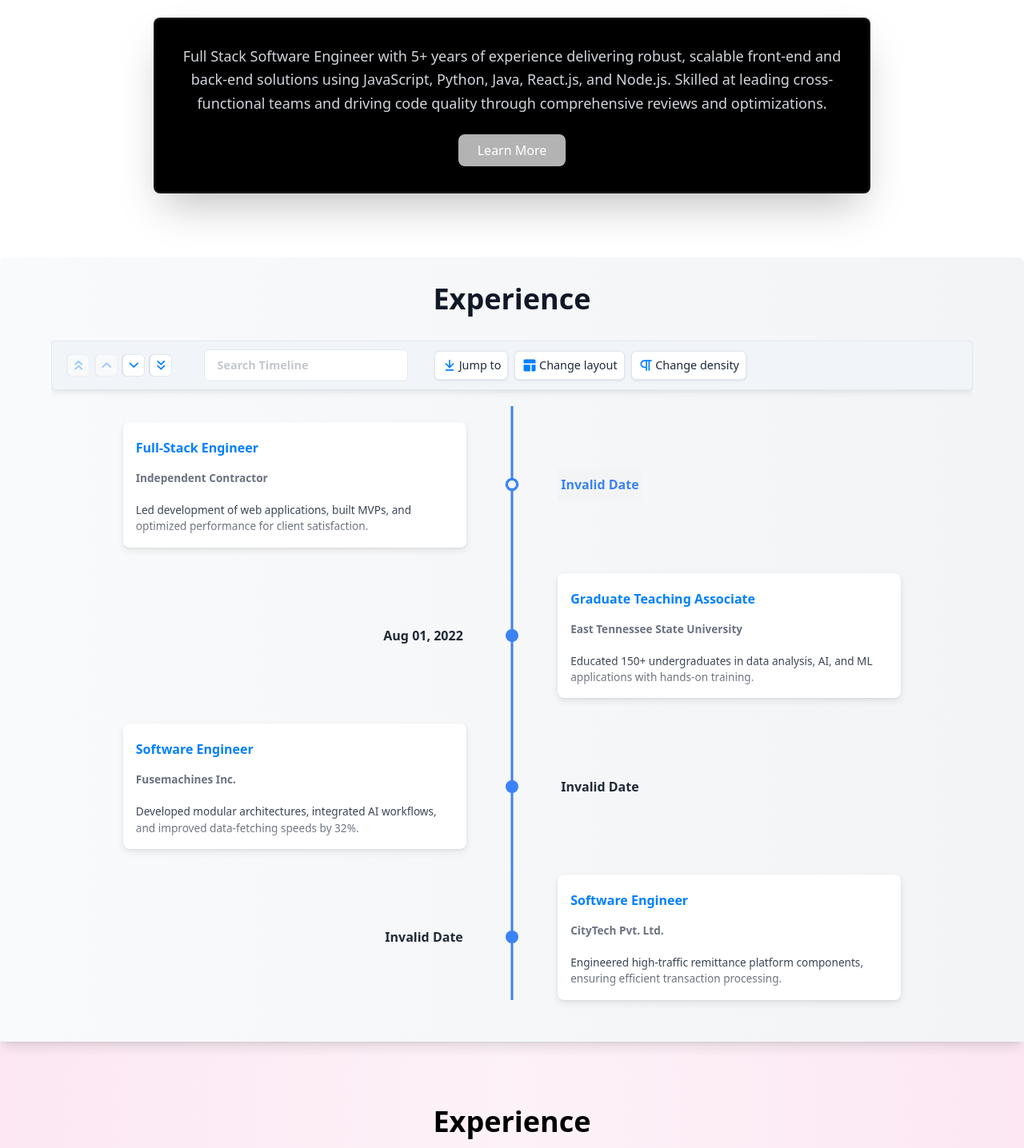
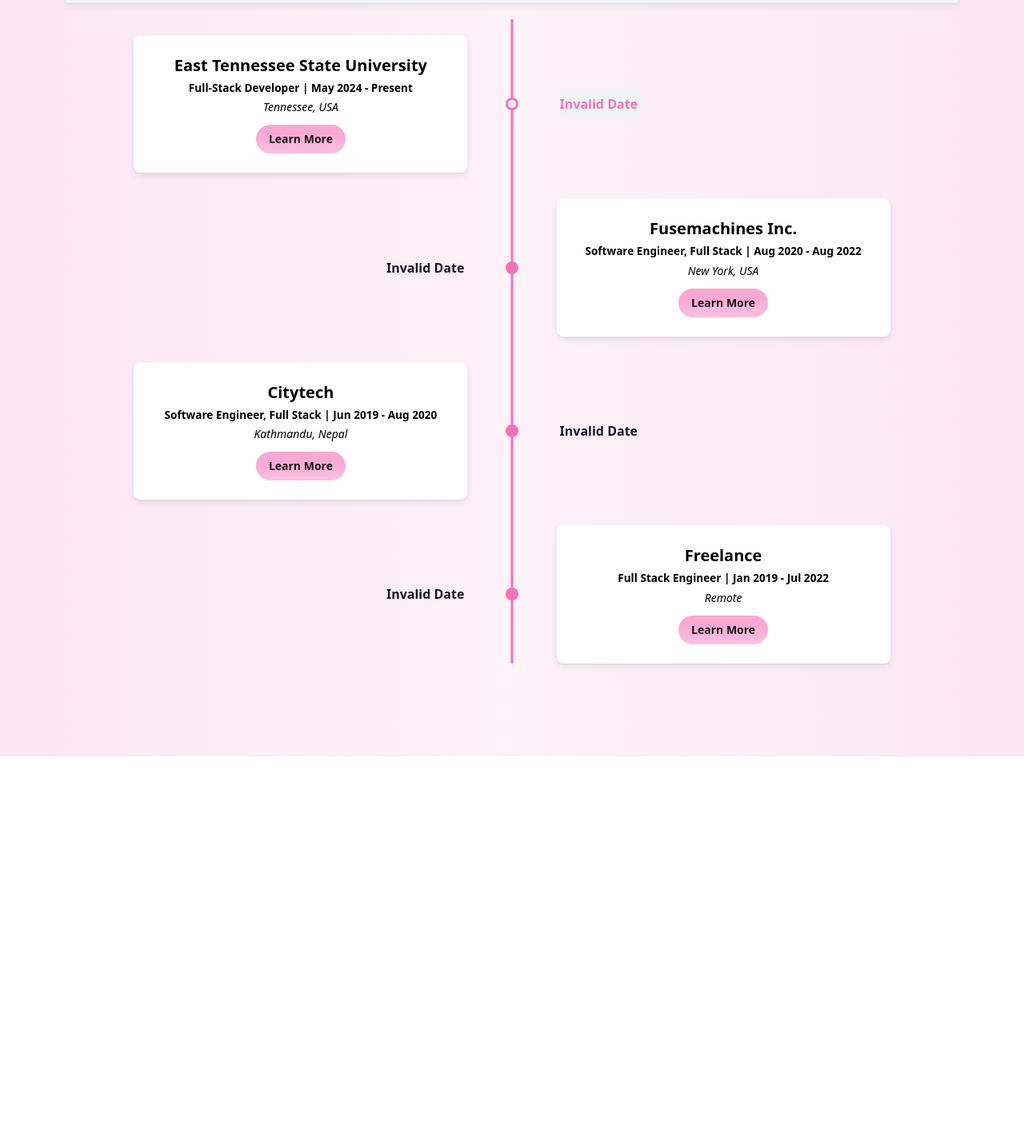
Before and after one commit to bigyaa/bigyaa.github.io, a React (Create React App) app: page / in a window 1280 px wide. Shown: the part 954-2390 px from the top of the page at 80% size. After the commit the page ends 1960 px from the top, so only its background shows below. Built offline with nearby package versions, Linux system fonts and the light colour scheme.

Commit message:
Remove extra components from App that don't work right yet

```diff
--- a/src/App.js
+++ b/src/App.js
@@ -21,9 +21,9 @@
   return (
     <div>
     <Header />
-    <About />
+    {/* <About /> */}
     <Timeline experiences={data.experiences}/>
-    <Experiences projects={data.projects}/>
+    {/* <Experiences projects={data.projects}/> */}
     <Footer />
   </div>
   );
--- a/src/components/Experiences.js
+++ b/src/components/Experiences.js
@@ -1,5 +1,5 @@
-import React from 'react';
-import { motion } from 'framer-motion';
+import React, { useState } from 'react';
+import { motion, AnimatePresence } from 'framer-motion';
 import experiences from '../data/experiences';
 
 // Container and item variants for staggering animations
@@ -27,13 +27,35 @@
   },
 };
 
+// Variants for the collapsible bullet points
+const bulletVariants = {
+  hidden: {
+    opacity: 0,
+    height: 0,
+    transition: {
+      duration: 0.3,
+      ease: 'easeInOut',
+    },
+  },
+  visible: {
+    opacity: 1,
+    height: 'auto',
+    transition: {
+      duration: 0.3,
+      ease: 'easeInOut',
+    },
+  },
+};
+
 // Card for each experience
 function ExperienceCard({ experience }) {
+  // Track whether bullets are displayed
+  const [showBullets, setShowBullets] = useState(false);
+
   return (
     <motion.div
-      // Apply item variant to each card
       variants={itemVariants}
-      // A playful hover effect
+      // A playful hover effect for the entire card
       whileHover={{ scale: 1.06, rotate: 1 }}
       whileTap={{ scale: 0.98 }}
       transition={{ duration: 0.3 }}
@@ -58,13 +80,35 @@
       <p className="relative text-md font-semibold z-10">
         {experience.role} | {experience.date}
       </p>
-      <p className="relative mb-2 text-sm italic z-10">{experience.location}</p>
+      <p className="relative mb-4 text-sm italic z-10">{experience.location}</p>
 
-      <ul className="relative list-disc ml-5 mt-2 z-10 text-sm space-y-2">
-        {experience.bullets.map((bullet, idx) => (
-          <li key={idx}>{bullet}</li>
-        ))}
-      </ul>
+      <button
+        onClick={(e) => {
+          e.stopPropagation();
+          setShowBullets((prev) => !prev);
+        }}
+        className="relative z-10 px-4 py-2 bg-pink-300 text-black rounded-full text-sm font-semibold hover:bg-pink-600 transition-colors"
+      >
+        {showBullets ? 'Show Less' : 'Learn More'}
+      </button>
+
+      {/* Collapsible bullet points with animation */}
+      <AnimatePresence>
+        {showBullets && (
+          <motion.ul
+            key="bulletList"
+            className="relative list-disc ml-5 mt-4 text-sm space-y-2 z-10"
+            initial="hidden"
+            animate="visible"
+            exit="hidden"
+            variants={bulletVariants}
+          >
+            {experience.bullets.map((bullet, idx) => (
+              <li key={idx}>{bullet}</li>
+            ))}
+          </motion.ul>
+        )}
+      </AnimatePresence>
     </motion.div>
   );
 }
@@ -97,13 +141,6 @@
         transition={{ repeat: Infinity, duration: 7, ease: 'easeInOut' }}
       />
 
-      <motion.h2
-        variants={itemVariants}
-        className="text-4xl font-bold mb-8 text-lightPurple"
-      >
-        Experience
-      </motion.h2>
-
       {/* Experience Grid */}
       <motion.div
         className="grid grid-cols-1 sm:grid-cols-2 md:grid-cols-3 gap-6 max-w-6xl mx-auto"
--- a/src/components/Timeline.js
+++ b/src/components/Timeline.js
@@ -1,57 +1,125 @@
-import React, { useEffect, useState } from 'react';
+import React, { useState } from 'react';
 import { Chrono } from 'react-chrono';
+import { motion, AnimatePresence } from 'framer-motion';
+import experiences from '../data/experiences'; // Your experiences data
 
-function Timeline({ experiences }) {
-  const [experienceData, setExperienceData] = useState(experiences);
+// Animation variants for collapsible bullet points
+const bulletVariants = {
+  hidden: {
+    opacity: 0,
+    height: 0,
+    transition: { duration: 0.3, ease: 'easeInOut' },
+  },
+  visible: {
+    opacity: 1,
+    height: 'auto',
+    transition: { duration: 0.3, ease: 'easeInOut' },
+  },
+};
 
-  if (!experienceData) return <p>Loading...</p>;
-
-  const items = experienceData.map((job) => ({
-    title: `${job.title} at ${job.company}`,
-    cardTitle: job.title,
-    cardSubtitle: job.company,
-    cardDetailedText: job.description,
-    date: job.date,
-  }));
+// A collapsible node to replicate your \"Learn More\" logic
+function CollapsibleBullets({ experience }) {
+  const [showBullets, setShowBullets] = useState(false);
 
   return (
-    <div className="p-8 bg-gradient-to-r from-gray-50 to-gray-100 rounded-lg shadow-lg">
-      <h2 className="text-4xl font-extrabold mb-8 text-gray-900 text-center">
-        Experience
-      </h2>
-      <div className="max-w-6xl mx-auto">
-        <Chrono
-          items={items}
-          mode="VERTICAL_ALTERNATING"
-          theme={{
-            primary: '#3B82F6', // Blue for timeline line and active elements
-            secondary: '#F3F4F6', // Light gray for inactive elements
-            cardBgColor: '#FFFFFF', // White for card background
-            cardForeColor: '#1F2937', // Dark gray for card text
-            titleColor: '#1F2937', // Dark gray for titles
-            titleColorActive: '#3B82F6', // Blue for active titles
-          }}
-          classNames={{
-            card: 'bg-white text-black p-6 rounded-lg shadow-md hover:shadow-lg transition-shadow duration-300',
-            cardDetailedText: 'text-lg mt-2 text-gray-700',
-            cardSubTitle: 'text-xl text-blue-600 font-semibold',
-            cardText: 'text-base text-gray-600',
-            cardTitle: 'text-2xl font-bold text-gray-900',
-            controls: 'my-controls',
-            date: 'text-sm text-gray-500 mt-1',
-            title: 'text-2xl font-bold text-gray-900',
-          }}
-          scrollable={{ scrollbar: true }}
-          enableOutline
-          hideControls={false}
-          cardHeight={150}
-          cardWidth={500}
-          useReadMore={false}
-          focusActiveItemOnLoad
-        />
-      </div>
+    <div className="relative text-black">
+      <h3 className="text-xl font-bold text-softPink mb-1">
+        {experience.company}
+      </h3>
+      <p className="text-md font-semibold mb-1">
+        {experience.role} | {experience.date}
+      </p>
+      <p className="mb-3 text-sm italic">{experience.location}</p>
+
+      {/* Toggle button */}
+      <button
+        onClick={() => setShowBullets((prev) => !prev)}
+        className="px-4 py-2 bg-pink-300 text-black rounded-full text-sm font-semibold hover:bg-pink-600 transition-colors mb-2"
+      >
+        {showBullets ? 'Show Less' : 'Learn More'}
+      </button>
+
+      {/* Animate presence of bullet points */}
+      <AnimatePresence>
+        {showBullets && (
+          <motion.ul
+            key="bulletList"
+            className="list-disc ml-5 mt-2 text-sm space-y-2"
+            initial="hidden"
+            animate="visible"
+            exit="hidden"
+            variants={bulletVariants}
+          >
+            {experience.bullets.map((bullet, idx) => (
+              <li key={idx}>{bullet}</li>
+            ))}
+          </motion.ul>
+        )}
+      </AnimatePresence>
     </div>
   );
 }
 
-export default Timeline;
+export default function Timeline() {
+  // Convert experiences to Chrono's format; ensure date is a string
+  const items = experiences.map((exp) => ({
+    title: `${exp.role} @ ${exp.company}`,
+    // If exp.date is something like \"Aug 2020 - Aug 2022\",
+    // Chrono will simply display it as-is on the timeline.
+    date: exp.date,
+    // Provide our collapsible bullets as card content
+    cardDetailedText: <CollapsibleBullets experience={exp} />,
+  }));
+
+  return (
+    <section className="relative py-20 text-center text-background overflow-hidden">
+      {/* Soft gradient background */}
+      <div
+        className="absolute inset-0 bg-gradient-to-r from-pink-100 via-pink-50 to-pink-100"
+        style={{ zIndex: -1 }}
+      />
+
+      {/* Floating circles for a playful effect */}
+      <motion.div
+        className="absolute top-[-5rem] left-[-5rem] w-72 h-72 bg-lightPurple rounded-full opacity-30 blur-3xl"
+        animate={{ x: [0, 30, 0], y: [0, 10, 0] }}
+        transition={{ repeat: Infinity, duration: 6, ease: 'easeInOut' }}
+      />
+      <motion.div
+        className="absolute bottom-[-5rem] right-[-5rem] w-72 h-72 bg-lightBlue rounded-full opacity-30 blur-3xl"
+        animate={{ x: [0, -20, 0], y: [0, -10, 0] }}
+        transition={{ repeat: Infinity, duration: 7, ease: 'easeInOut' }}
+      />
+
+      <div className="max-w-6xl mx-auto p-4">
+        <Chrono
+          items={items}
+          mode="VERTICAL_ALTERNATING"
+          scrollable={{ scrollbar: true }}
+          cardHeight={170}
+          cardWidth={500}
+          useReadMore={false} // We manage collapsible content ourselves
+          theme={{
+            primary: '#F472B6', // Pink highlight
+            secondary: '#F3F4F6',
+            cardBgColor: '#FFFFFF',
+            cardForeColor: '#111827',
+            titleColor: '#111827',
+            titleColorActive: '#F472B6',
+          }}
+          classNames={{
+            card:
+              'bg-white p-6 rounded-xl shadow-lg ring-1 ring-black ring-opacity-5 hover:shadow-xl transition-shadow duration-300',
+            cardDetailedText: 'mt-2 text-gray-700',
+            cardSubTitle: 'text-lg font-semibold text-pink-500',
+            cardText: 'text-base text-gray-600',
+            cardTitle: 'text-2xl font-bold text-gray-900 mb-2',
+            controls: 'my-controls',
+            date: 'text-sm text-gray-500 mt-1',
+            title: 'text-xl font-bold text-gray-900',
+          }}
+        />
+      </div>
+    </section>
+  );
+}
```
